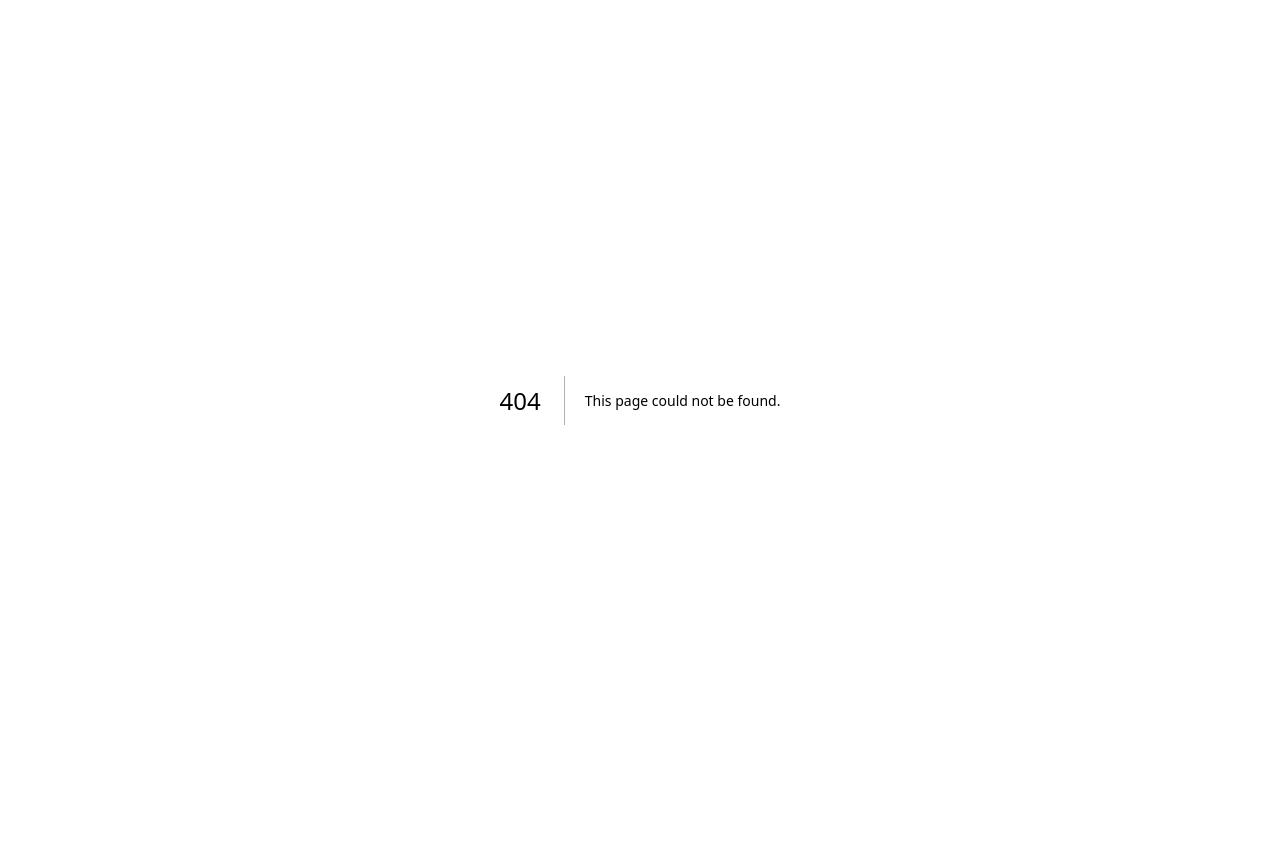
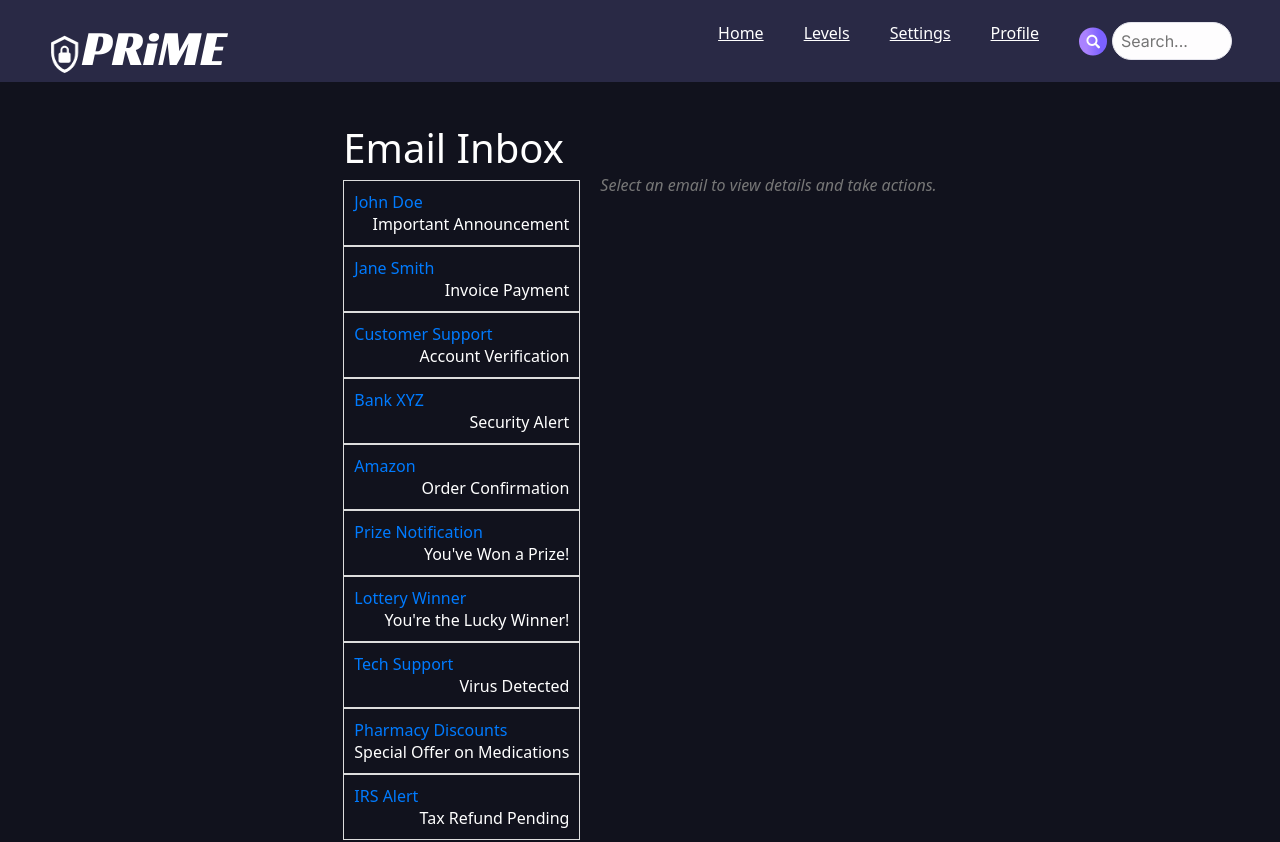
Before and after one commit to simonkb/PRiME, a Next.js app: page /levels/the-phishing-menace in a window 1280 px wide. Before the commit this address had no page. Shown: the top 842 px of the page. Before the commit the page ends 800 px from the top, so only its background shows below. Built offline with nearby package versions, Linux system fonts and the light colour scheme; a web font is replaced by a local one.

Commit message:
Added the first level

```diff
--- /dev/null
+++ b/src/pages/levels/Phishing.module.css
@@ -0,0 +1,86 @@
+.container {
+    display: flex;
+    gap: 20px;
+    max-width: 1200px;
+    margin: auto;
+    padding: 20px;
+  }
+
+  .emailListContainer {
+    flex: 1;
+    min-width: fit-content;
+  }
+
+  .emailList {
+    display: flex;
+    flex-direction: column;
+  }
+
+  .email {
+    border: 1px solid #ddd;
+    padding: 10px;
+    cursor: pointer;
+    transition: background-color 0.3s ease;
+  }
+
+  .email:hover {
+    background-color: #f0f0f0;
+  }
+
+  .selected {
+    background-color: #cce5ff;
+  }
+
+  .emailDetailsContainer {
+    flex: 2;
+  }
+
+  .emailDetails {
+    border: 1px solid #ddd;
+    padding: 20px;
+  }
+
+  .emailHeader {
+    display: flex;
+    justify-content: space-between;
+    font-weight: bold;
+  }
+
+  .sender {
+    color: #007bff;
+  }
+
+  .subject {
+    flex-grow: 1;
+    text-align: right;
+  }
+
+  .emailContent {
+    margin-top: 20px;
+  }
+
+  .actions {
+    margin-top: 20px;
+    display: flex;
+    gap: 10px;
+  }
+
+  .button {
+    cursor: pointer;
+    padding: 8px 12px;
+    background-color: #007bff;
+    color: #fff;
+    border: none;
+    border-radius: 4px;
+    transition: background-color 0.3s ease;
+  }
+
+  .button:hover {
+    background-color: #0056b3;
+  }
+  .placeholderText {
+    text-align: center;
+    color: #777;
+    font-style: italic;
+    margin-top: 50px;
+  }
--- /dev/null
+++ b/src/pages/levels/the-phishing-menace.jsx
@@ -0,0 +1,180 @@
+import Layout from "../layout";
+import styles from "./Phishing.module.css";
+import { useState } from "react";
+
+const Phishing = () => {
+    const [emails, setEmails] = useState([
+        {
+          id: 1,
+          sender: "John Doe",
+          subject: "Important Announcement",
+          content: "Dear User, please click the link below for an important announcement.",
+          link: "https://example.com/important-announcement",
+          attachment: "report.pdf",
+        },
+        {
+          id: 2,
+          sender: "Jane Smith",
+          subject: "Invoice Payment",
+          content: "Hello, your recent invoice is ready for payment. Please find the attached invoice.",
+          attachment: "invoice.pdf",
+        },
+        {
+          id: 3,
+          sender: "Customer Support",
+          subject: "Account Verification",
+          content: "Dear User, we noticed some unusual activity on your account. Click the link to verify your account.",
+          link: "https://example.com/verify-account",
+        },
+        {
+          id: 4,
+          sender: "Bank XYZ",
+          subject: "Security Alert",
+          content: "Your account security has been compromised. Click the link to secure your account.",
+          link: "https://example.com/secure-account",
+        },
+        {
+          id: 5,
+          sender: "Amazon",
+          subject: "Order Confirmation",
+          content: "Your recent order has been confirmed. If you didn't place this order, click the link to report.",
+          link: "https://example.com/report-order",
+        },
+        // Scam Emails
+        {
+          id: 6,
+          sender: "Prize Notification",
+          subject: "You've Won a Prize!",
+          content: "Congratulations! You've won a prize. To claim, provide your personal information.",
+          link: "https://example.com/claim-prize",
+        },
+        {
+          id: 7,
+          sender: "Lottery Winner",
+          subject: "You're the Lucky Winner!",
+          content: "You've won a lottery. To receive your winnings, send a processing fee.",
+        },
+        {
+          id: 8,
+          sender: "Tech Support",
+          subject: "Virus Detected",
+          content: "Your computer has a virus. Call this number to get immediate support.",
+        },
+        {
+          id: 9,
+          sender: "Pharmacy Discounts",
+          subject: "Special Offer on Medications",
+          content: "Get exclusive discounts on medications. Click the link to order.",
+          link: "https://example.com/order-meds",
+        },
+        {
+          id: 10,
+          sender: "IRS Alert",
+          subject: "Tax Refund Pending",
+          content: "Your tax refund is pending. Click the link to provide bank details for processing.",
+          link: "https://example.com/provide-details",
+        },
+      ]);
+
+  const [selectedEmail, setSelectedEmail] = useState(null);
+
+  const handleEmailClick = (email) => {
+    setSelectedEmail(email);
+  };
+
+  const handleActionClick = (action, emailId) => {
+    // Handle the click actions here
+    console.log(`Clicked ${action} for email with ID ${emailId}`);
+  };
+
+  return (
+    <Layout>
+      <div className={styles.container}>
+        <div className={styles.emailListContainer}>
+          <h1>Email Inbox</h1>
+          <div className={styles.emailList}>
+            {emails.map((email) => (
+              <div
+                key={email.id}
+                className={`${styles.email} ${
+                  selectedEmail?.id === email.id ? styles.selected : ""
+                }`}
+                onClick={() => handleEmailClick(email)}
+              >
+                <div className={styles.sender}>{email.sender}</div>
+                <div className={styles.subject}>{email.subject}</div>
+              </div>
+            ))}
+          </div>
+        </div>
+        <div className={styles.emailDetailsContainer}>
+          {selectedEmail ? (
+            <div className={styles.emailDetails}>
+              <div className={styles.emailHeader}>
+                <div className={styles.sender}>{selectedEmail.sender}</div>
+                <div className={styles.subject}>{selectedEmail.subject}</div>
+              </div>
+              <div className={styles.emailContent}>{selectedEmail.content}</div>
+              <div className={styles.actions}>
+                <button
+                  className={styles.button}
+                  onClick={() =>
+                    handleActionClick("Report Spam", selectedEmail.id)
+                  }
+                >
+                  Report Spam
+                </button>
+                <button
+                  className={styles.button}
+                  onClick={() => handleActionClick("Reply", selectedEmail.id)}
+                >
+                  Reply
+                </button>
+                <button
+                  className={styles.button}
+                  onClick={() =>
+                    handleActionClick("Open Link", selectedEmail.id)
+                  }
+                >
+                  Open Link
+                </button>
+                {selectedEmail.attachment && (
+                  <button
+                    className={styles.button}
+                    onClick={() =>
+                      handleActionClick("Download Attachment", selectedEmail.id)
+                    }
+                  >
+                    Download Attachment
+                  </button>
+                )}
+                <button
+                  className={styles.button}
+                  onClick={() =>
+                    handleActionClick("Unsubscribe", selectedEmail.id)
+                  }
+                >
+                  Unsubscribe
+                </button>
+                <button
+                  className={styles.button}
+                  onClick={() =>
+                    handleActionClick("Report to Police", selectedEmail.id)
+                  }
+                >
+                  Report to Police
+                </button>
+              </div>
+            </div>
+          ) : (
+            <div className={styles.placeholderText}>
+              Select an email to view details and take actions.
+            </div>
+          )}
+        </div>
+      </div>
+    </Layout>
+  );
+};
+
+export default Phishing;
```
Also changed, not shown: src/pages/levels.jsx (+14 -1 lines), public/phishing.jpeg (added).
